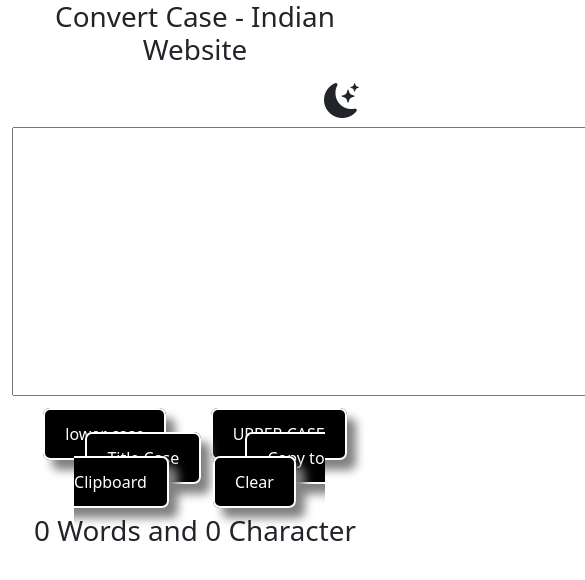
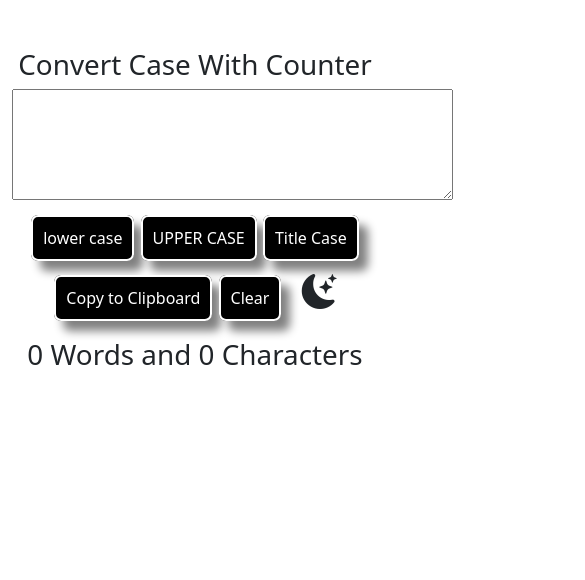
Before and after one commit to usman7734/convertcase.com, a plain HTML site: page index.html in a window 390 px wide. Shown: the top 580 px of the page, 585 px wide, since content can reach past the window. Drawn offline with nearby package versions, Linux system fonts and the light colour scheme.

Commit message:
index.html

```diff
--- a/index.html
+++ b/index.html
@@ -1,22 +1,29 @@
 <!doctype html>
 <html lang="en">
+
 <head>
     <meta charset="utf-8">
     <meta name="viewport" content="width=device-width, initial-scale=1">
-    <title>ConvertCase with Counter</title>
-    <link href="https://cdn.jsdelivr.net/npm/bootstrap@5.2.3/dist/css/bootstrap.min.css" rel="stylesheet" integrity="sha384-rbsA2VBKQhggwzxH7pPCaAqO46MgnOM80zW1RWuH61DGLwZJEdK2Kadq2F9CUG65" crossorigin="anonymous">
+    <title>Convert Case with Counter</title>
+    <meta name="keywords"
+        content="Case conversion, Online Case Converter, Text case converter, Convert to uppercase, Convert to lowercase, Title case converter, Text Counter, Text Converter and counter">
+    <meta name="description"
+        content="ConvertCase is a versatile online tool that effortlessly converts text between different letter cases. Convert text to uppercase, lowercase, title case,  with Counter. Transform your text effortlessly and improve its readability with our user-friendly case conversion tool. Try ConvertCase now and make your text stand out">
+    <link href="https://cdn.jsdelivr.net/npm/bootstrap@5.2.3/dist/css/bootstrap.min.css" rel="stylesheet"
+        integrity="sha384-rbsA2VBKQhggwzxH7pPCaAqO46MgnOM80zW1RWuH61DGLwZJEdK2Kadq2F9CUG65" crossorigin="anonymous">
     <link rel="stylesheet" href="https://cdn.jsdelivr.net/npm/bootstrap-icons@1.10.5/font/bootstrap-icons.css">
     <!-- Google tag (gtag.js) -->
     <script async src="https://www.googletagmanager.com/gtag/js?id=G-CYCEB3C5ZW"></script>
+    <link rel="shortcut icon" href="logo.png" type="image/x-icon">
     <script>
         window.dataLayer = window.dataLayer || [];
-  function gtag(){dataLayer.push(arguments);}
+        function gtag() { dataLayer.push(arguments); }
         gtag('js', new Date());
 
         gtag('config', 'G-CYCEB3C5ZW');
     </script>
     <style>
-        .btn-box a{
+        .btn-box a {
             border: 2px solid white;
             margin: 20px;
             padding: 13px 20px;
@@ -27,86 +34,142 @@
             border-radius: 7px;
             box-shadow: grey 9px 10px 10px;
         }
-        .btn-box{
+
+        .btn-box {
             margin-top: 20px;
             margin-bottom: 20px;
         }
-        form textarea{
+
+        form textarea {
             font-size: 25px;
         }
-        .night .btn-box a{
+
+        .night .btn-box a {
             border: 2px solid white;
             box-shadow: black 5px 5px 5px;
         }
-        .night{
+
+        .night {
             background-color: black;
             color: white;
         }
-        .night textarea{
+
+        .night textarea {
             background-color: black;
             color: white;
             font-size: 25px;
         }
-        h1{
+
+        h1 {
             display: block;
         }
-        i{
+
+        .desktop-night-icon {
             margin-left: 80%;
             cursor: pointer;
             font-size: 35px;
+            display: inline-block;
         }
+
+        .mobile-night-icon {
+            cursor: pointer;
+            font-size: 35px;
+            display: none;
+
+        }
+
+        /* Responsiveness Starts */
+        @media screen and (max-width:750px) {
+            .desktop-night-icon {
+                display: none;
+            }
+
+            .mobile-night-icon {
+                display: inline-block;
+                font-size: 35px;
+                margin-left: 15px;
+            }
+
+            form textarea,
+            .night form textarea {
+                font-size: 10px;
+            }
+
+            .btn-box a {
+                margin: 1px;
+                padding: 10px 10px;
+
+            }
+
+            .big-btn {
+                display: block;
+                margin-top: 15px;
+            }
+        }
+
+        /* Ending 750px */
+        @media screen and (max-width:850px) and (min-width:751px) {
+
+            form textarea,
+            .night form textarea {
+                font-size: 15px;
+            }
+
+            .btn-box a {
+                margin: 5px;
+            }
+        }
+        /* Responsiveness Ends */
     </style>
 </head>
 <body id="body1" class="random">
     <div class="container-lg container-fluid">
         <div class="row">
-            <div class="col-md-12 text-center">
-            <h1>Convert Case - Indian Website </h1><i class="bi bi-moon-stars-fill" onclick="nightview()" title="Night Mode On"></i>
+            <div class="col-md-12 text-center mt-5">
+                <h1>Convert Case With Counter </h1><i class="bi bi-moon-stars-fill desktop-night-icon"
+                    onclick="nightview()"></i>
                 <form action="">
                     <textarea name="rowdata1" id="rowdata" cols="70" rows="7"></textarea>
                     <div class="btn-box">
                         <a onclick="lowercasefunction()" href="#">lower case</a>
                         <a onclick="uppercasefunction()" href="#">UPPER CASE</a>
                         <a onclick="titlecasefunction()" href="#">Title Case</a>
+                        <span class="big-btn">
                             <a id="copyButton" onclick="copyToClipboard()" href="#">Copy to Clipboard</a>
-            <a href="#" onclick="clearfunction()">Clear</a>
+                            <a href="#" onclick="clearfunction()">Clear</a> <i
+                                class="bi bi-moon-stars-fill mobile-night-icon" onclick="nightview()"></i> </span>
                     </div>
-            <h3 class="h1"> <label for="" id="word">0 </label> Words and <label for="" id="char">0</label> Character</h3>
+                    <h3 class="h1"> <label for="" id="word">0 </label> Words and <label for="" id="char">0</label>
+                        Characters</h3>
                 </form>
             </div>
         </div>
 
     </div>
-    <script src="https://cdn.jsdelivr.net/npm/bootstrap@5.2.3/dist/js/bootstrap.bundle.min.js" integrity="sha384-kenU1KFdBIe4zVF0s0G1M5b4hcpxyD9F7jL+jjXkk+Q2h455rYXK/7HAuoJl+0I4" crossorigin="anonymous"></script>
+    <script src="https://cdn.jsdelivr.net/npm/bootstrap@5.2.3/dist/js/bootstrap.bundle.min.js"
+        integrity="sha384-kenU1KFdBIe4zVF0s0G1M5b4hcpxyD9F7jL+jjXkk+Q2h455rYXK/7HAuoJl+0I4"
+        crossorigin="anonymous"></script>
     <script>
-    function nightview()
-    {
-        console.log("function called start");
-        let body1=document.getElementById("body1");
+        function nightview() {
+            let body1 = document.getElementById("body1");
             body1.classList.toggle("night");
-        console.log(" function endss");
-
         }
 
+        let rowdata = document.getElementById("rowdata");
 
-        let rowdata=document.getElementById("rowdata");
-
-     function uppercasefunction()
-         {
-            let uppercase=rowdata.value.toUpperCase();
-            rowdata.value=uppercase;
+        function uppercasefunction() {
+            let uppercase = rowdata.value.toUpperCase();
+            rowdata.value = uppercase;
             copyButton.textContent = "Copy to Clipboard";
         }
-     function lowercasefunction()
-         {
-            let uppercase=rowdata.value.toLowerCase();
-            rowdata.value=uppercase;
+        function lowercasefunction() {
+            let uppercase = rowdata.value.toLowerCase();
+            rowdata.value = uppercase;
             copyButton.textContent = "Copy to Clipboard";
 
         }
 
-     function titlecasefunction()
-         {
+        function titlecasefunction() {
             let words = rowdata.value.split(' ');
             for (let i = 0; i < words.length; i++) {
                 let word = words[i];
@@ -114,7 +177,7 @@
             }
 
             let titleCaseStr = words.join(' ');
-         rowdata.value=titleCaseStr;
+            rowdata.value = titleCaseStr;
             copyButton.textContent = "Copy to Clipboard";
         }
 
@@ -129,39 +192,34 @@
             copyButton.textContent = "Copied!";
         }
 
-     function clearfunction()
-     {
-        window.location.reload();
+        function clearfunction() {
+            rowdata.value = '';
+            // window.location.reload();
             //  location.href="file:///C:/Users/Usman/Desktop/HTML/final-project.html";
 
         }
 
         // Reset the button text when the input is clicked
-     document.getElementById("rowdata").addEventListener("click", function() {
+        document.getElementById("rowdata").addEventListener("click", function () {
             copyButton.textContent = "Copy to Clipboard";
         });
 
+        rowdata.addEventListener('input', function () {
+            var text = this.value;
+            let char = text.length;
+            document.getElementById("char").innerHTML = this.value.length;
 
-     rowdata.addEventListener('input',function(){
-             var text =this.value;
-             let char= text.length;
-             document.getElementById("char").innerHTML=this.value.length;
-
-             text=text.trim(" ");
+            text = text.trim(" ");
             // console.log(text);
-             let words=text.split(" ");
-             let cleanList=words.filter(function(elm){
-                 return elm !="";
+            let words = text.split(" ");
+            let cleanList = words.filter(function (elm) {
+                return elm != "";
             })
 
-             document.getElementById("word").innerHTML=cleanList.length;
-
-
+            document.getElementById("word").innerHTML = cleanList.length;
         });
-
-
-
 
     </script>
 </body>
+
 </html>
```
Lines whose indentation alone changed are shown as unchanged.
